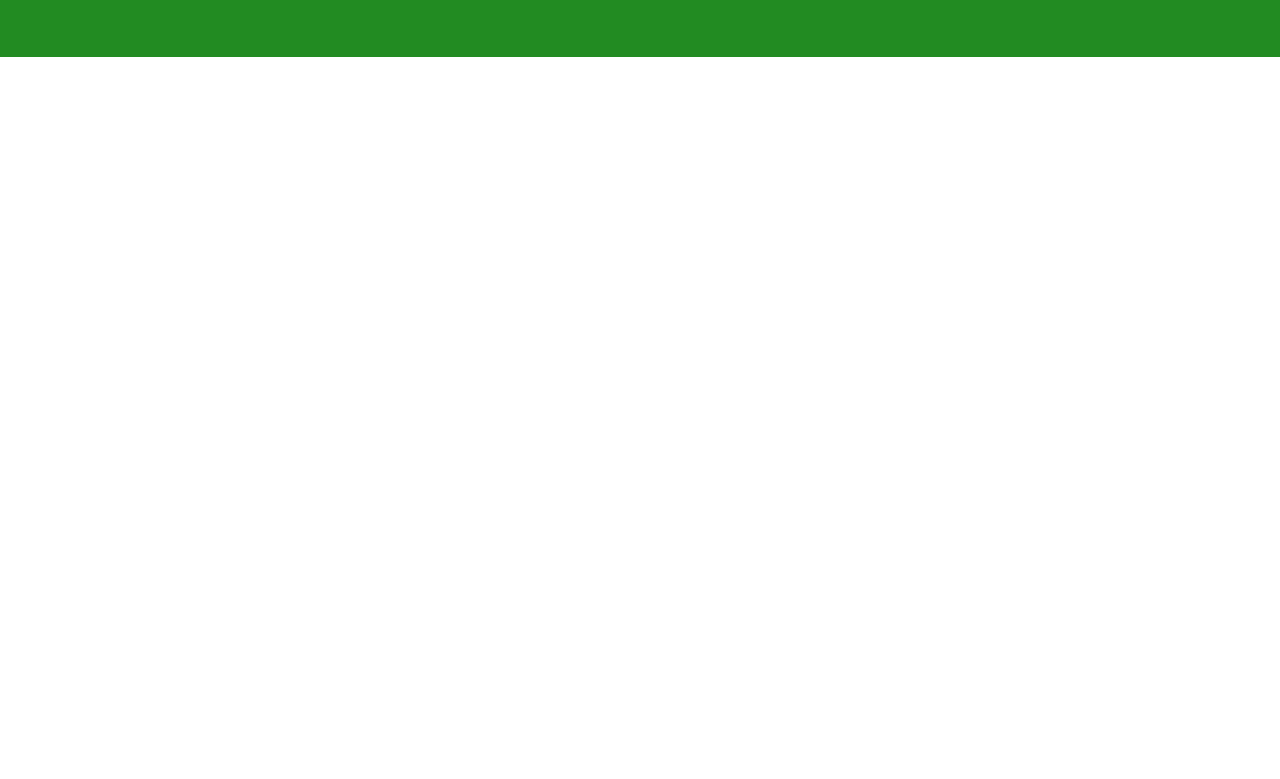
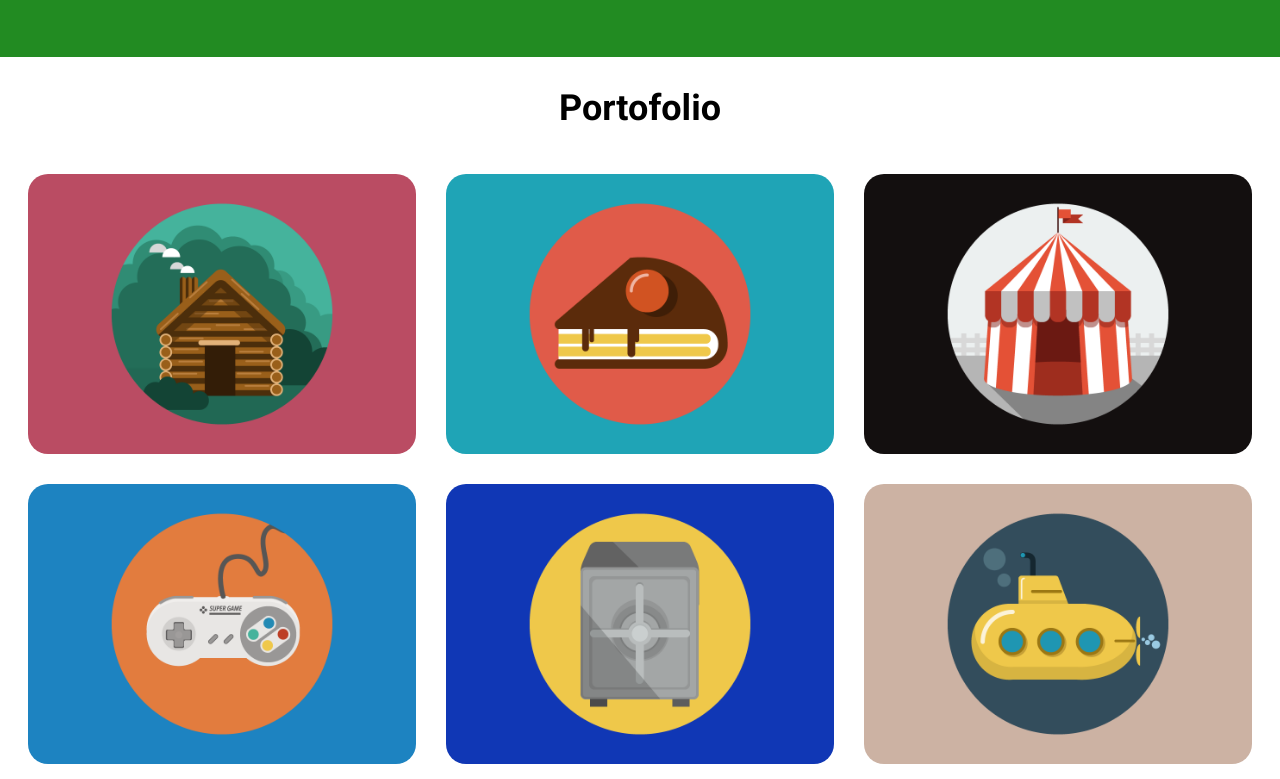
Before and after one commit to maknyak/portofolio, a plain HTML site: page index.html in a window 1280 px wide. Shown: the part 503-1282 px from the top of the page. Before the commit the page ends 800 px from the top, so only its background shows below. Drawn offline with Linux system fonts and the light colour scheme.

Commit message:
Create section portofolio
Create section portofolio

```diff
--- a/index.html
+++ b/index.html
@@ -68,6 +68,36 @@
         font-size: 24px;
         margin: 0;
       }
+
+      .portofolio h2 {
+        font-size: 36px;
+        text-align: center;
+      }
+
+      .portofolio figure {
+        position: relative;
+        margin: 0;
+        overflow: hidden;
+        width: auto;
+        height: 280px;
+        border-radius: 20px;
+      }
+
+      .portofolio img {
+        width: auto;
+        height: 280px;
+      }
+
+      .flex-grid {
+        display: flex;
+        justify-content: center;
+      }
+
+      .flex-grid-item {
+        flex-shrink: 1;
+        margin: 15px;
+        flex-basis: 280px;
+      }
     </style>
   </head>
   <body>
@@ -75,8 +105,8 @@
       <div class="brand-title">Ian Maulana</div>
 
       <div class="menu">
-        <a class="item-menu" href="#">About</a>
-        <a class="item-menu" href="#">Contact</a>
+        <a class="item-menu" href="contact.html">About</a>
+        <a class="item-menu" href="contact.html">Contact</a>
       </div>
     </nav>
 
@@ -91,5 +121,61 @@
       <h1 class="header-title">Ian Maulana</h1>
       <p class="header-description">Frontend Web Enginer - Web Desainer</p>
     </header>
+
+    <section class="portofolio">
+      <h2>Portofolio</h2>
+
+      <div class="flex-grid">
+        <div class="flex-grid-item">
+          <a href="contact.html">
+            <figure>
+              <img src="assets/images/cabin.png" alt="cabin" />
+            </figure>
+          </a>
+        </div>
+
+        <div class="flex-grid-item">
+          <a href="contact.html">
+            <figure>
+              <img src="assets/images/cake.png" alt="cabin" />
+            </figure>
+          </a>
+        </div>
+
+        <div class="flex-grid-item">
+          <a href="contact.html">
+            <figure>
+              <img src="assets/images/circus.png" alt="cabin" />
+            </figure>
+          </a>
+        </div>
+      </div>
+
+      <div class="flex-grid">
+        <div class="flex-grid-item">
+          <a href="contact.html">
+            <figure>
+              <img src="assets/images/game.png" alt="cabin" />
+            </figure>
+          </a>
+        </div>
+
+        <div class="flex-grid-item">
+          <a href="contact.html">
+            <figure>
+              <img src="assets/images/safe.png" alt="cabin" />
+            </figure>
+          </a>
+        </div>
+
+        <div class="flex-grid-item">
+          <a href="contact.html">
+            <figure>
+              <img src="assets/images/submarine.png" alt="cabin" />
+            </figure>
+          </a>
+        </div>
+      </div>
+    </section>
   </body>
 </html>
```
Also changed, not shown: assets/images/cabin.png (added), assets/images/cake.png (added), assets/images/circus.png (added), assets/images/game.png (added), assets/images/safe.png (added), assets/images/submarine.png (added).
